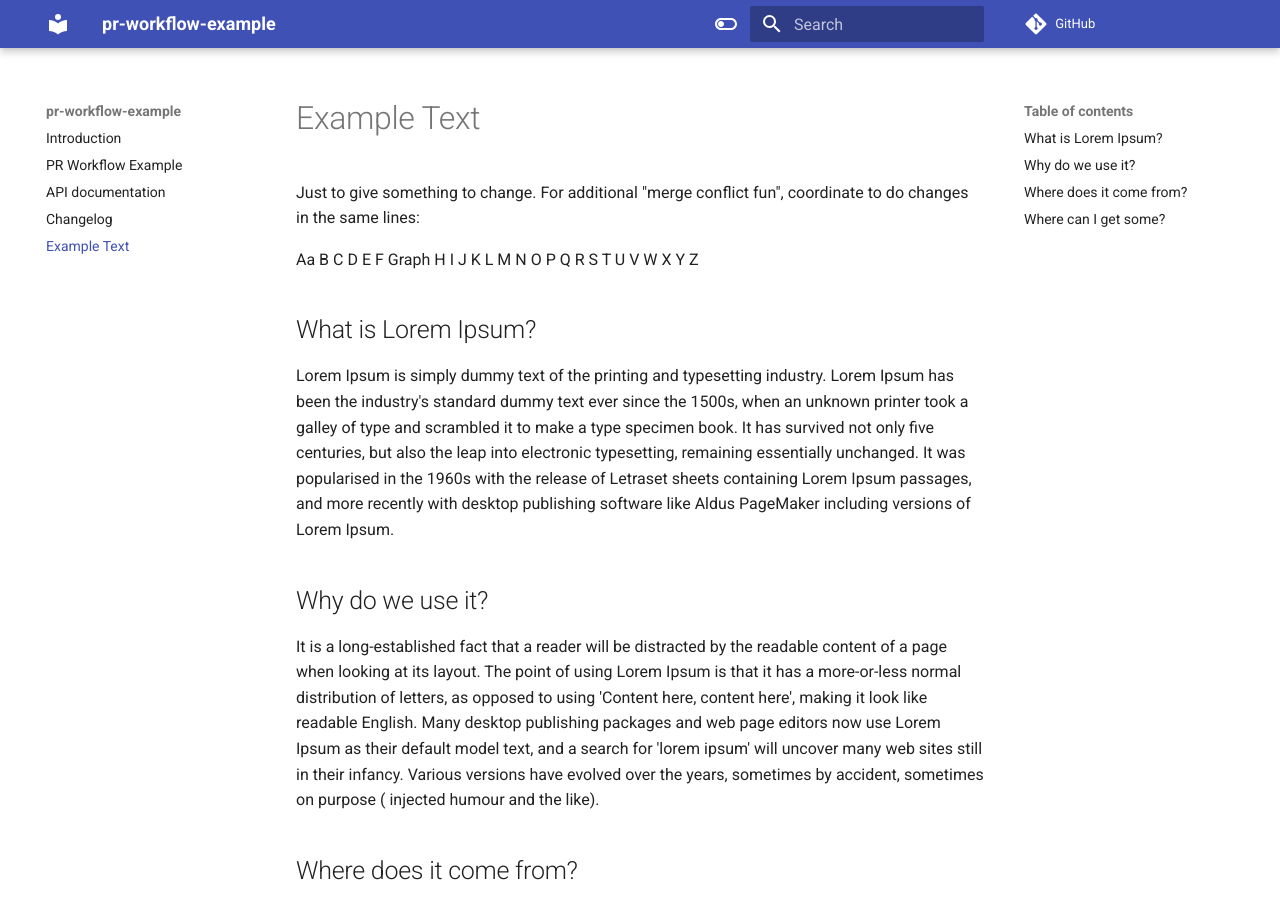
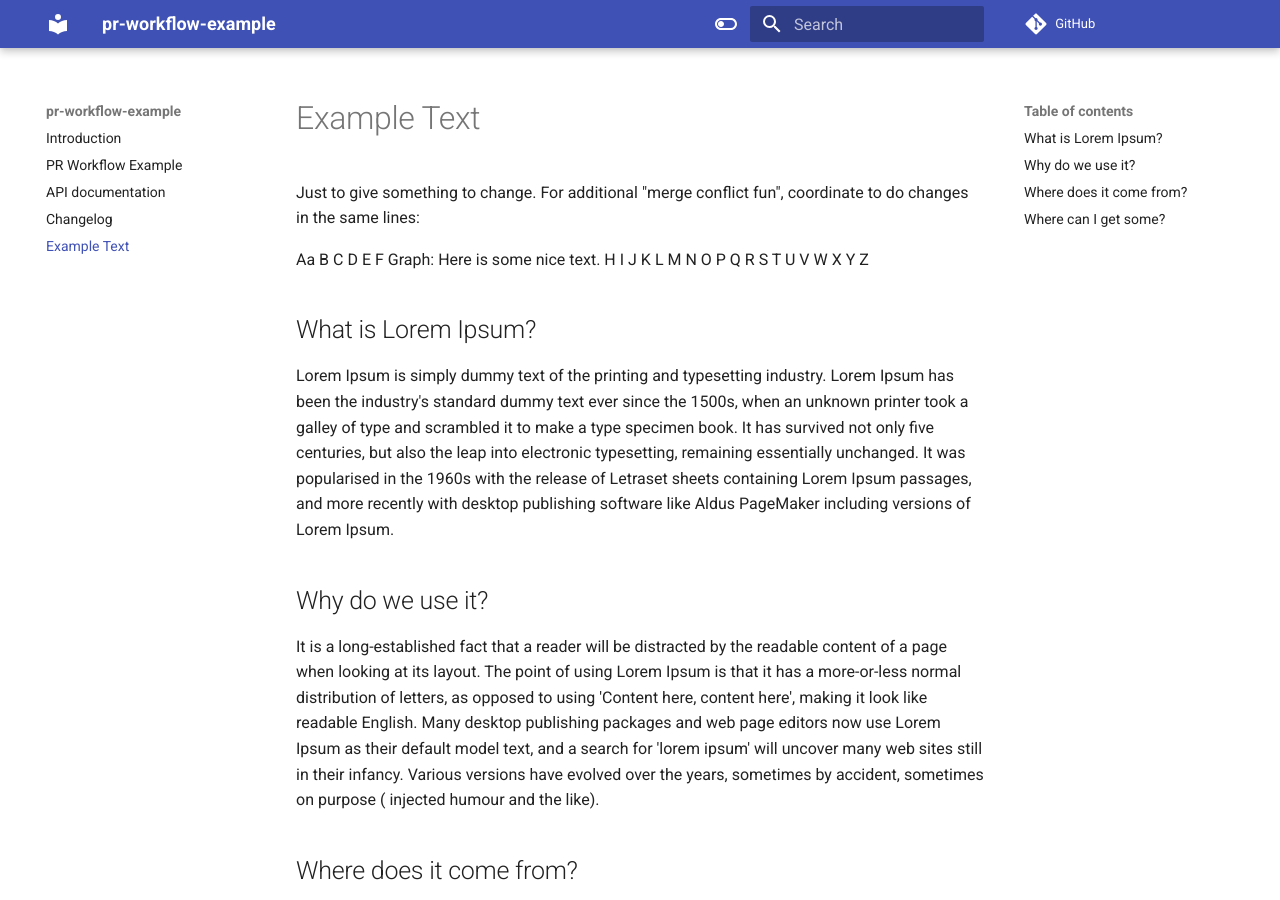
Before and after one commit to jankatins/pr-workflow-example, an MkDocs documentation site: the page built from docs/dummy.md, in a window 1280 px wide and 900 px high. Built offline with MkDocs 1.6.1 and Material for MkDocs 9.7.7, drawn with Linux system fonts in a browser that asks for light colours; comment, search, counter and statistics services are not loaded.

Commit message:
Stupid change

```diff
--- a/docs/dummy.md
+++ b/docs/dummy.md
@@ -9,7 +9,7 @@ C
 D
 E
 F
-Graph
+Graph: Here is some nice text.
 H
 I
 J
```
